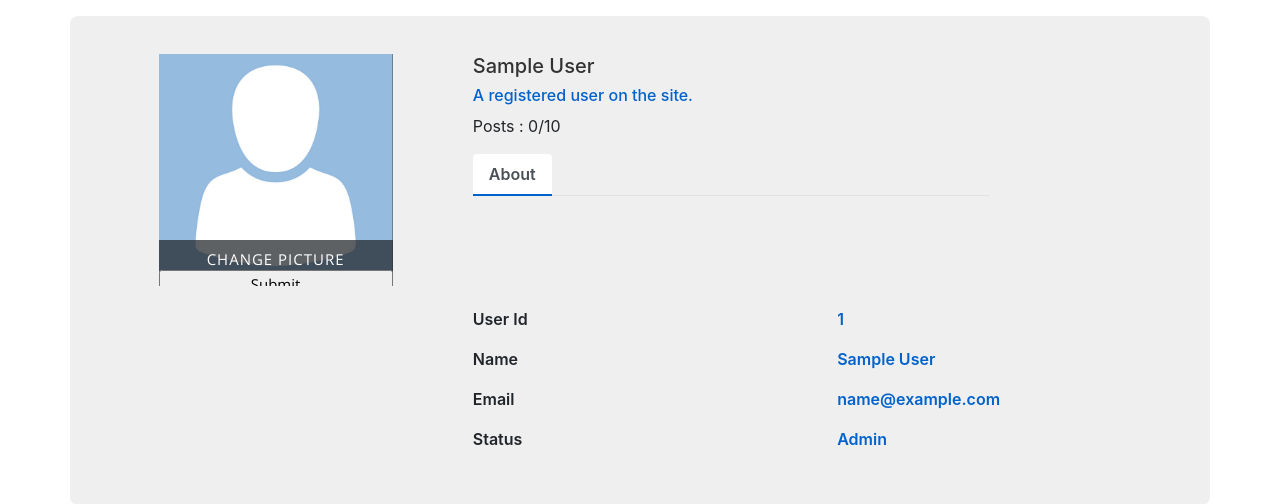
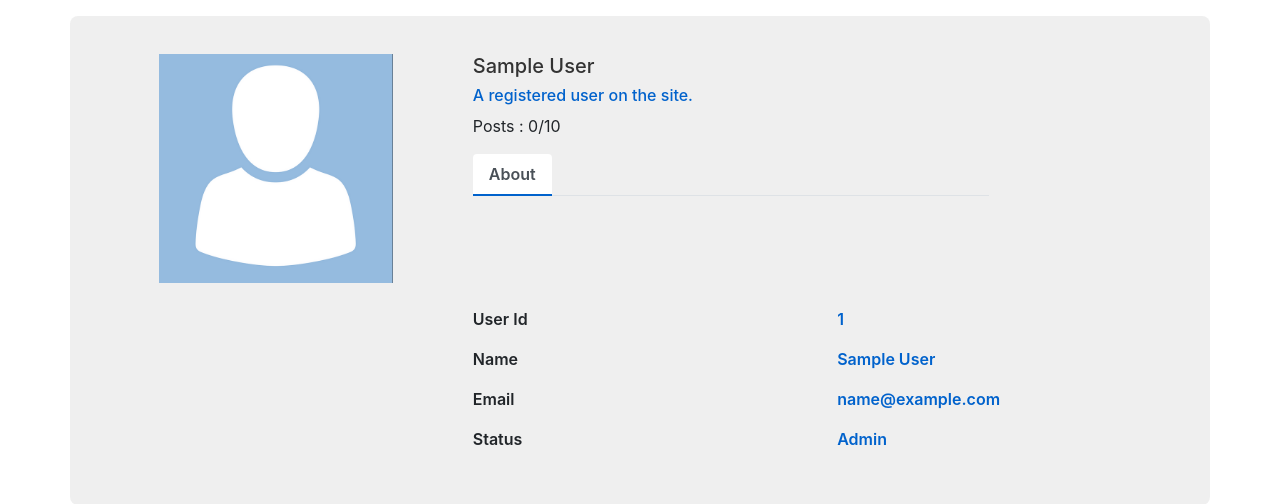
Before and after one commit to Butevski267/TheFootBlog, a Flask app: page /profile_page in a window 1280 px wide. Shown: the part 562-1066 px from the top of the page. Run offline with Flask 2, Linux system fonts and the light colour scheme; the visitor is signed in with stand-in values (Sample User, id 1); data comes from the database, SQL or seed files in the repository; data that the repository does not hold is empty; some libraries are stand-ins or nearby versions.

Commit message:
Only default avatar allowed.

```diff
--- a/main.py
+++ b/main.py
@@ -127,7 +127,7 @@ class Dislike(db.Model):
     comments = relationship('Comment', back_populates='dislikes')
 
 
-#db.create_all()
+db.create_all()
 
 
 
--- a/templates/profile_page.html
+++ b/templates/profile_page.html
@@ -35,13 +35,13 @@
                     <div class="col-md-4">
                         <div class="profile-img">
                             <img src="static/img/{{current_user.profile_pic}}" alt=""/>
-                            <div class="file btn btn-lg btn-primary">
+                            <div class=" ">
                                 <form method="post" action="{{url_for('profile_page')}}" enctype="multipart/form-data">
                                     {{form.csrf_token}}
-                                    <!-- {{wtf.quick_form(form)}}-->
-                                    {{form.image.label}} {{form.image(size=30)}}
+                                    <!-- {{wtf.quick_form(form)}}
+                                    {{form.image.label}} {{form.image(size=30)}} -->
                                     <br>
-                                    <input type="submit" value="Submit">
+                                   <!-- <input type="submit" value="Submit"> -->
                                 </form>
 
                             </div>
```
